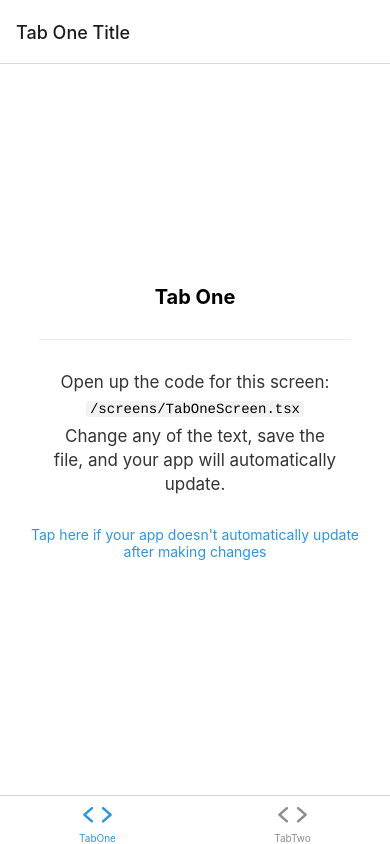
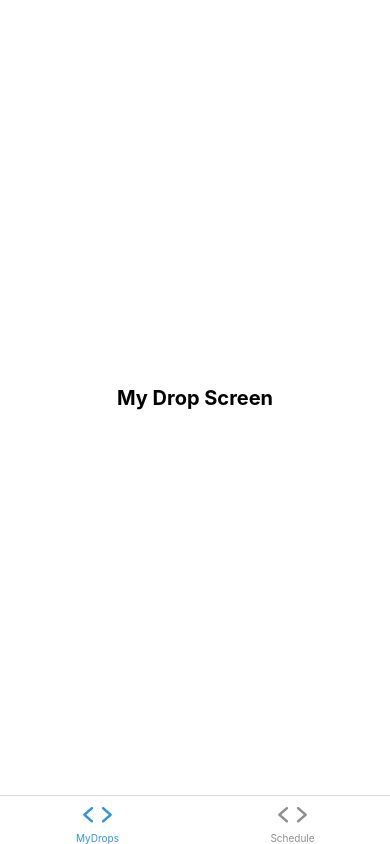
Before and after one commit to CodeForACause-CSUN/EyeDropAlarmApp, a React Native app: screen /MyDropsScreen in a window 390 px wide. Built offline with nearby package versions, Linux system fonts and the light colour scheme; what expo-linking would draw is missing.

Commit message:
removed dummy data and created new tabs screen files

```diff
--- a/navigation/BottomTabNavigator.js
+++ b/navigation/BottomTabNavigator.js
@@ -6,8 +6,8 @@ import { createStackNavigator } from "@react-navigation/stack";
 import { useColorScheme } from "react-native";
 
 import Colors from "../constants/Colors";
-import TabOneScreen from "../screens/TabOneScreen";
-import TabTwoScreen from "../screens/TabTwoScreen";
+import ScheduleScreen from "../screens/ScheduleScreen.js";
+import MyDropsScreen from "../screens/MyDropsScreen.js";
 
 const BottomTab = createBottomTabNavigator();
 
@@ -16,12 +16,12 @@ export default function BottomTabNavigator() {
 
   return (
     <BottomTab.Navigator
-      initialRouteName="TabOne"
+      initialRouteName="MyDrops"
       screenOptions={{ tabBarActiveTintColor: Colors[colorScheme].tint }}
     >
       <BottomTab.Screen
-        name="TabOne"
-        component={TabOneNavigator}
+        name="MyDrops"
+        component={MyDropsScreen}
         options={{
           headerShown: false,
           tabBarIcon: ({ color }) => (
@@ -30,8 +30,8 @@ export default function BottomTabNavigator() {
         }}
       />
       <BottomTab.Screen
-        name="TabTwo"
-        component={TabTwoNavigator}
+        name="Schedule"
+        component={ScheduleScreen}
         options={{
           headerShown: false,
           tabBarIcon: ({ color }) => (
@@ -51,30 +51,30 @@ function TabBarIcon(props) {
 
 // Each tab has its own navigation stack, you can read more about this pattern here:
 // https://reactnavigation.org/docs/tab-based-navigation#a-stack-navigator-for-each-tab
-const TabOneStack = createStackNavigator();
+const MyDropScreenStack = createStackNavigator();
 
-function TabOneNavigator() {
+function MyDropNavigator() {
   return (
-    <TabOneStack.Navigator>
-      <TabOneStack.Screen
-        name="TabOneScreen"
-        component={TabOneScreen}
+    <MyDropScreenStack.Navigator>
+      <MyDropScreenStack.Screen
+        name="MyDropsScreen"
+        component={MyDropsScreen}
         options={{ headerTitle: "Tab One Title" }}
       />
-    </TabOneStack.Navigator>
+    </MyDropScreenStack.Navigator>
   );
 }
 
-const TabTwoStack = createStackNavigator();
+const ScheduleStack = createStackNavigator();
 
-function TabTwoNavigator() {
+function ScheduleScreenNavigator() {
   return (
-    <TabTwoStack.Navigator>
-      <TabTwoStack.Screen
+    <ScheduleStack.Navigator>
+      <ScheduleStack.Screen
         name="TabTwoScreen"
         component={TabTwoScreen}
         options={{ headerTitle: "Tab Two Title" }}
       />
-    </TabTwoStack.Navigator>
+    </ScheduleStack.Navigator>
   );
 }
--- a/screens/TabOneScreen.js
+++ b/screens/MyDropsScreen.js
@@ -3,16 +3,10 @@ import { StyleSheet } from "react-native";
 import EditScreenInfo from "../components/EditScreenInfo";
 import { Text, View } from "../components/Themed";
 
-export default function TabOneScreen() {
+export default function TabTwoScreen() {
   return (
     <View style={styles.container}>
-      <Text style={styles.title}>Tab One</Text>
-      <View
-        style={styles.separator}
-        lightColor="#eee"
-        darkColor="rgba(255,255,255,0.1)"
-      />
-      <EditScreenInfo path="/screens/TabOneScreen.tsx" />
+      <Text style={styles.title}>My Drop Screen</Text>
     </View>
   );
 }
--- a/screens/TabTwoScreen.js
+++ b/screens/ScheduleScreen.js
@@ -3,16 +3,10 @@ import { StyleSheet } from "react-native";
 import EditScreenInfo from "../components/EditScreenInfo";
 import { Text, View } from "../components/Themed";
 
-export default function TabTwoScreen() {
+export default function TabOneScreen() {
   return (
     <View style={styles.container}>
-      <Text style={styles.title}>Tab Two</Text>
-      <View
-        style={styles.separator}
-        lightColor="#eee"
-        darkColor="rgba(255,255,255,0.1)"
-      />
-      <EditScreenInfo path="/screens/TabTwoScreen.tsx" />
+      <Text style={styles.title}>Schedule Screen</Text>
     </View>
   );
 }
```
